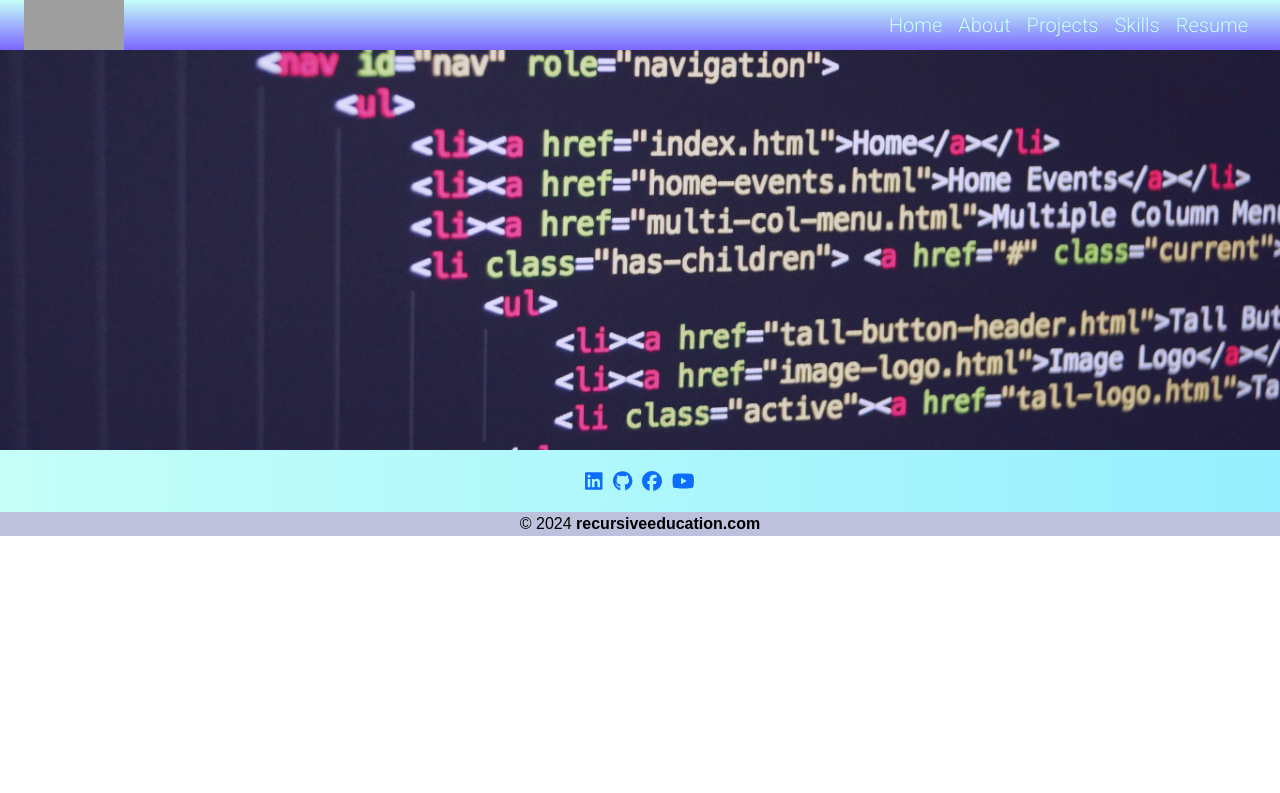
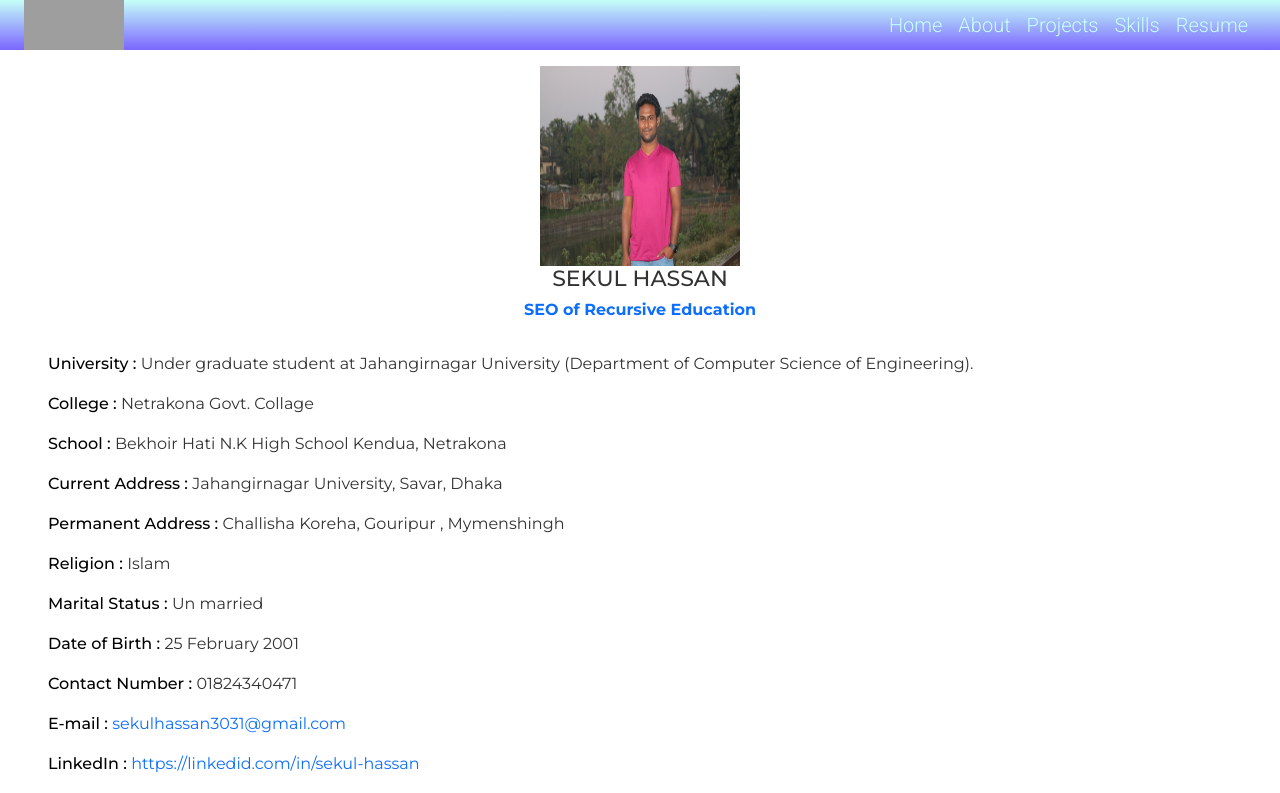
Before and after one commit to sekul-hassan/portfoliio, a React (Create React App) app: page /about in a window 1280 px wide. Shown: the top 793 px of the page. Built offline with nearby package versions, Linux system fonts and the light colour scheme; grey boxes are pictures that could not be loaded.

Commit message:
About page config done

```diff
--- a/src/App.js
+++ b/src/App.js
@@ -6,12 +6,14 @@ import {Route, Routes} from "react-router-dom";
 import Home from "./Pages/Home";
 import ProjectDetails from "./Pages/ProjectDetails";
 import Skill from "./Pages/Skill";
+import About from "./Pages/About";
 
 function App() {
 
   return (
    <Routes>
        <Route path="/" element={<Home/>}/>
+       <Route path="/about" element={<About/>}/>
        <Route path="/skills" element={<Skill/>}/>
        <Route path="/projects" element={ <Projects/>}/>
        <Route path="/projects/:projectName" element={<ProjectDetails />} />
--- a/src/Assets/CSS/Custom.css
+++ b/src/Assets/CSS/Custom.css
@@ -109,6 +109,12 @@
     background-image: var(--gradient2);
     padding: 20px 0 20px 0 ;
 }
-.skillBody{
-    background-color: var(--color6);
+.profile{
+    width: 100%;
+    margin: 0 auto!important;
 }
+.profileImg{
+    width: 200px;
+    height: 200px;
+    /*border-radius: 50%;*/
+}
--- /dev/null
+++ b/src/Components/AboutTop.js
@@ -0,0 +1,30 @@
+import React from 'react';
+import {Container} from "react-bootstrap";
+
+function AboutTop({abouts}) {
+    return (
+        <Container fluid="true" className="mt-3">
+            <div className="mx-0 text-center profile">
+                <img className="profileImg" src={abouts.image} alt=""/>
+                <h4 className="title">{abouts.name}</h4>
+                <h4 className="boldDescription"><strong><a className="text-decoration-none" href="https://recursiveeducation.com" target="_blank" rel="noreferrer">{abouts.description}</a></strong></h4>
+            </div>
+            <div className="contact mx-0 px-5 py-4">
+                <p className="description"><span className="boldDescription">University : </span>{abouts.academic.university}</p>
+                <p className="description"><span className="boldDescription">College : </span>{abouts.academic.college}</p>
+                <p className="description"><span className="boldDescription">School : </span>{abouts.academic.school}</p>
+                <p className="description"><span className="boldDescription">Current Address : </span>{abouts.currentAddress}</p>
+                <p className="description"><span className="boldDescription">Permanent Address : </span>{abouts.permanentAddress}</p>
+                <p className="description"><span className="boldDescription">Religion : </span>{abouts.religion}</p>
+                <p className="description"><span className="boldDescription">Marital Status : </span>{abouts.maritalStatus}</p>
+                <p className="description"><span className="boldDescription">Date of Birth : </span>{abouts.dob}</p>
+                <p className="description"><span className="boldDescription">Contact Number : </span>{abouts.phone}</p>
+                <p className="description"><span className="boldDescription">E-mail : </span><a className="text-decoration-none" href={abouts.email}> {abouts.email}</a></p>
+                <p className="description"><span className="boldDescription">LinkedIn : </span><a className="text-decoration-none" href={abouts.linkedIn}>{abouts.linkedIn}</a></p>
+                <p className="description"><span className="boldDescription">Github : </span><a className="text-decoration-none" href={abouts.gitHub}>{abouts.gitHub}</a></p>
+            </div>
+        </Container>
+    );
+}
+
+export default AboutTop;
--- a/src/Components/Menu.js
+++ b/src/Components/Menu.js
@@ -12,7 +12,7 @@ function Menu(props) {
                    <Nav className="me-auto"/>
                    <Nav navbarScroll>
                        <Nav.Link><Link  className="navLink" to="/">Home</Link></Nav.Link>
-                       <Nav.Link><Link  className="navLink" to="/">About</Link></Nav.Link>
+                       <Nav.Link><Link  className="navLink" to="/about">About</Link></Nav.Link>
                        <Nav.Link><Link  className="navLink" to="/projects">Projects</Link></Nav.Link>
                        <Nav.Link><Link  className="navLink" to="/skills">Skills</Link></Nav.Link>
                        <Nav.Link><Link  className="navLink" to="/">Resume</Link></Nav.Link>
--- a/src/Components/Skills.js
+++ b/src/Components/Skills.js
@@ -3,7 +3,7 @@ import {Container} from "react-bootstrap";
 
 function Skills({skills}) {
     return (
-       <Container fluid="true" className="skillBody px-5 py-4">
+       <Container fluid="true" className=" px-5 py-4">
            <h4 className="text-center boldDescription mb-3">Explore me with my skills</h4>
            {
                skills && skills.map((skill,idx)=>(
--- /dev/null
+++ b/src/Configuration/AboutConfig.js
@@ -0,0 +1,23 @@
+import profile from "../Assets/Images/profile.jpg";
+
+const abouts = {
+    name:"SEKUL HASSAN",
+    image:profile,
+    description:"SEO of Recursive Education",
+    academic:{
+        university:"Under graduate student at Jahangirnagar University (Department of Computer Science of Engineering).",
+        college:"Netrakona Govt. Collage",
+        school:"Bekhoir Hati N.K High School Kendua, Netrakona",
+    },
+    currentAddress:"Jahangirnagar University, Savar, Dhaka",
+    permanentAddress:"Challisha Koreha, Gouripur , Mymenshingh",
+    religion:"Islam",
+    maritalStatus:"Un married",
+    dob:"25 February 2001",
+    phone:"01824340471",
+    email:"sekulhassan3031@gmail.com",
+    linkedIn:"https://linkedid.com/in/sekul-hassan",
+    gitHub:"https://github.com/sekul-hassan",
+}
+
+export default abouts;
--- /dev/null
+++ b/src/Pages/About.js
@@ -0,0 +1,17 @@
+import React, {Fragment} from 'react';
+import Menu from "../Components/Menu";
+import Footer from "../Components/Footer";
+import AboutTop from "../Components/AboutTop";
+import abouts from "../Configuration/AboutConfig";
+
+function About(props) {
+    return (
+        <Fragment>
+            <Menu/>
+            <AboutTop abouts={abouts}/>
+            <Footer/>
+        </Fragment>
+    );
+}
+
+export default About;
```
Also changed, not shown: src/Assets/Images/profile.jpg (added).
